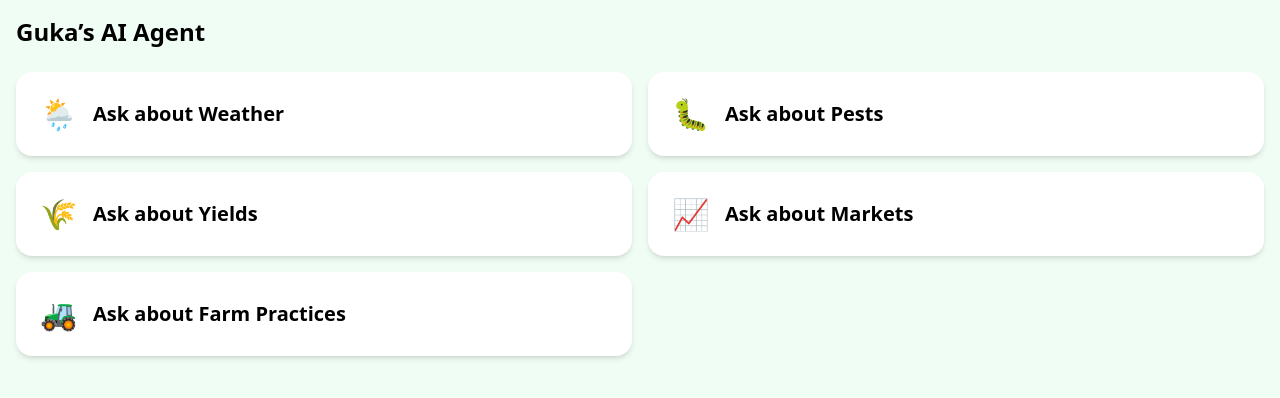
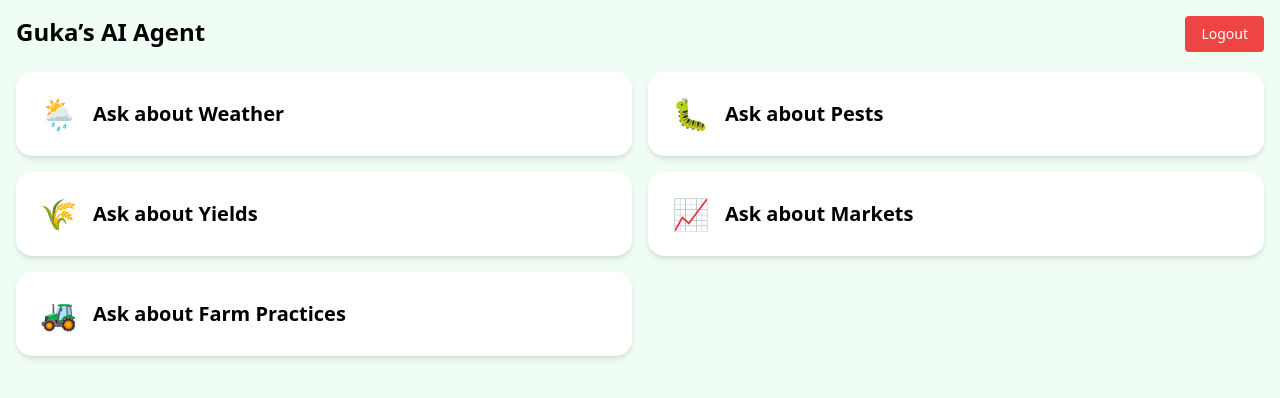
Before and after one commit to Muriithi-ui/Guka-s-AI-Agent, a React (Vite) app: page /dashboard in a window 1280 px wide. Shown: the top 398 px of the page. Built offline with nearby package versions, Linux system fonts and the light colour scheme; no server answers; sample sign-in values are in the browser's storage.

Commit message:
Updated Dashboard.jsx with Logout Functionality

```diff
--- a/src/pages/Dashboard.jsx
+++ b/src/pages/Dashboard.jsx
@@ -1,3 +1,8 @@
+import { auth } from "../firebase";
+import { signOut } from "firebase/auth";
+import { useNavigate } from "react-router-dom";
+import { useEffect } from "react";
+
 const topics = [
   { title: "Weather", icon: "🌦️" },
   { title: "Pests", icon: "🐛" },
@@ -7,14 +12,34 @@ const topics = [
 ];
 
 export default function Dashboard() {
+  const navigate = useNavigate();
+
+  const handleLogout = async () => {
+    try {
+      await signOut(auth);
+      navigate("/login");
+    } catch (error) {
+      console.error("Logout failed:", error);
+    }
+  };
+
   return (
-    <div className="min-h-screen bg-green-50 p-4">
-      <h1 className="text-2xl font-bold mb-6">Guka’s AI Agent</h1>
-      <div className="grid grid-cols-1 sm:grid-cols-2 gap-4">
+    <div className="relative min-h-screen p-4 bg-green-50">
+      {/* Logout button */}
+      <button
+        onClick={handleLogout}
+        className="absolute px-4 py-2 text-sm text-white bg-red-500 rounded top-4 right-4 hover:bg-red-600"
+      >
+        Logout
+      </button>
+
+      <h1 className="mb-6 text-2xl font-bold">Guka’s AI Agent</h1>
+
+      <div className="grid grid-cols-1 gap-4 sm:grid-cols-2">
         {topics.map((t) => (
           <div
             key={t.title}
-            className="bg-white rounded-2xl shadow-md p-6 flex items-center gap-4 hover:bg-green-100 transition cursor-pointer"
+            className="flex items-center gap-4 p-6 transition bg-white shadow-md cursor-pointer rounded-2xl hover:bg-green-100"
           >
             <span className="text-3xl">{t.icon}</span>
             <h2 className="text-xl font-semibold">Ask about {t.title}</h2>
```
